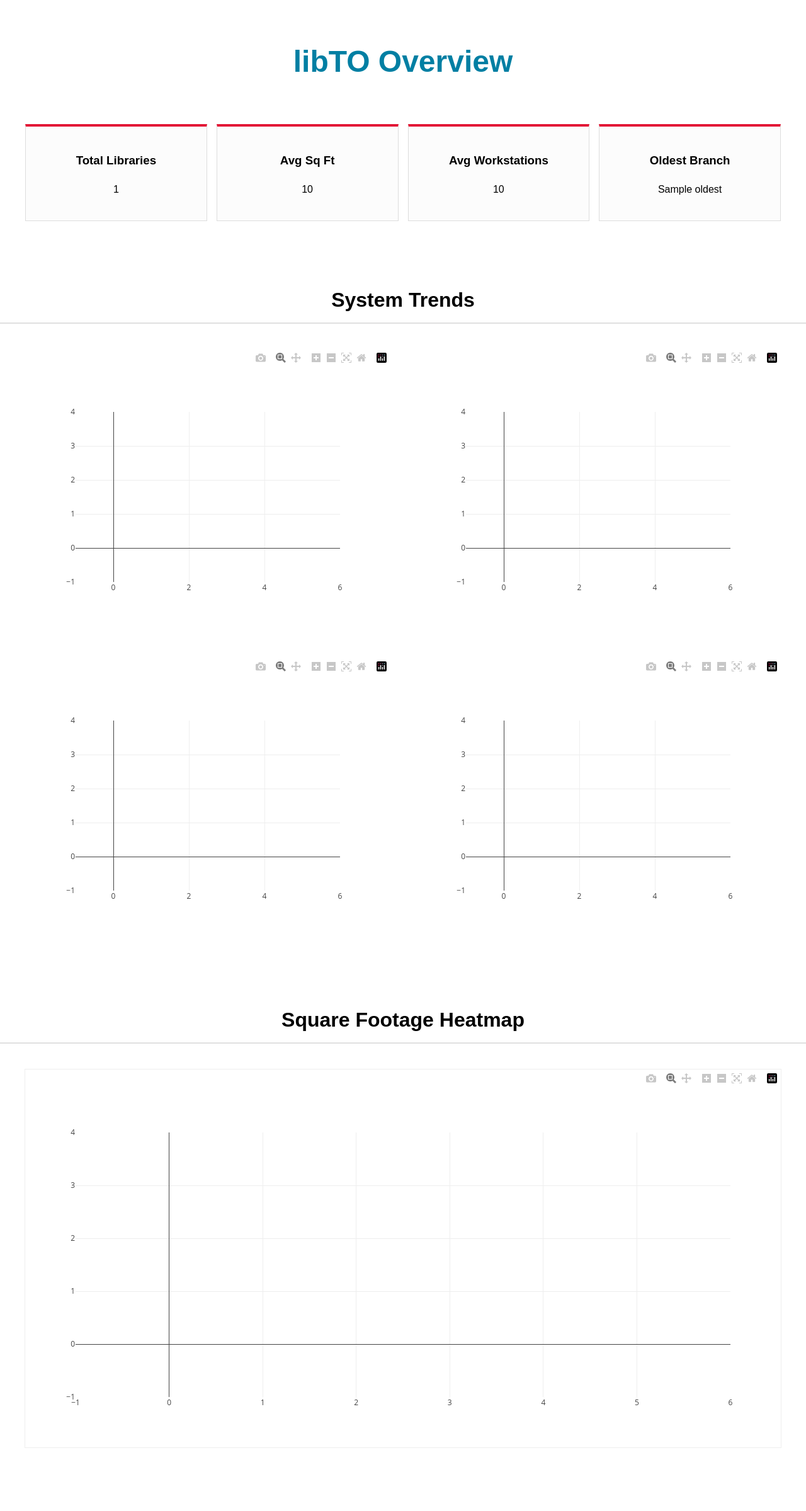
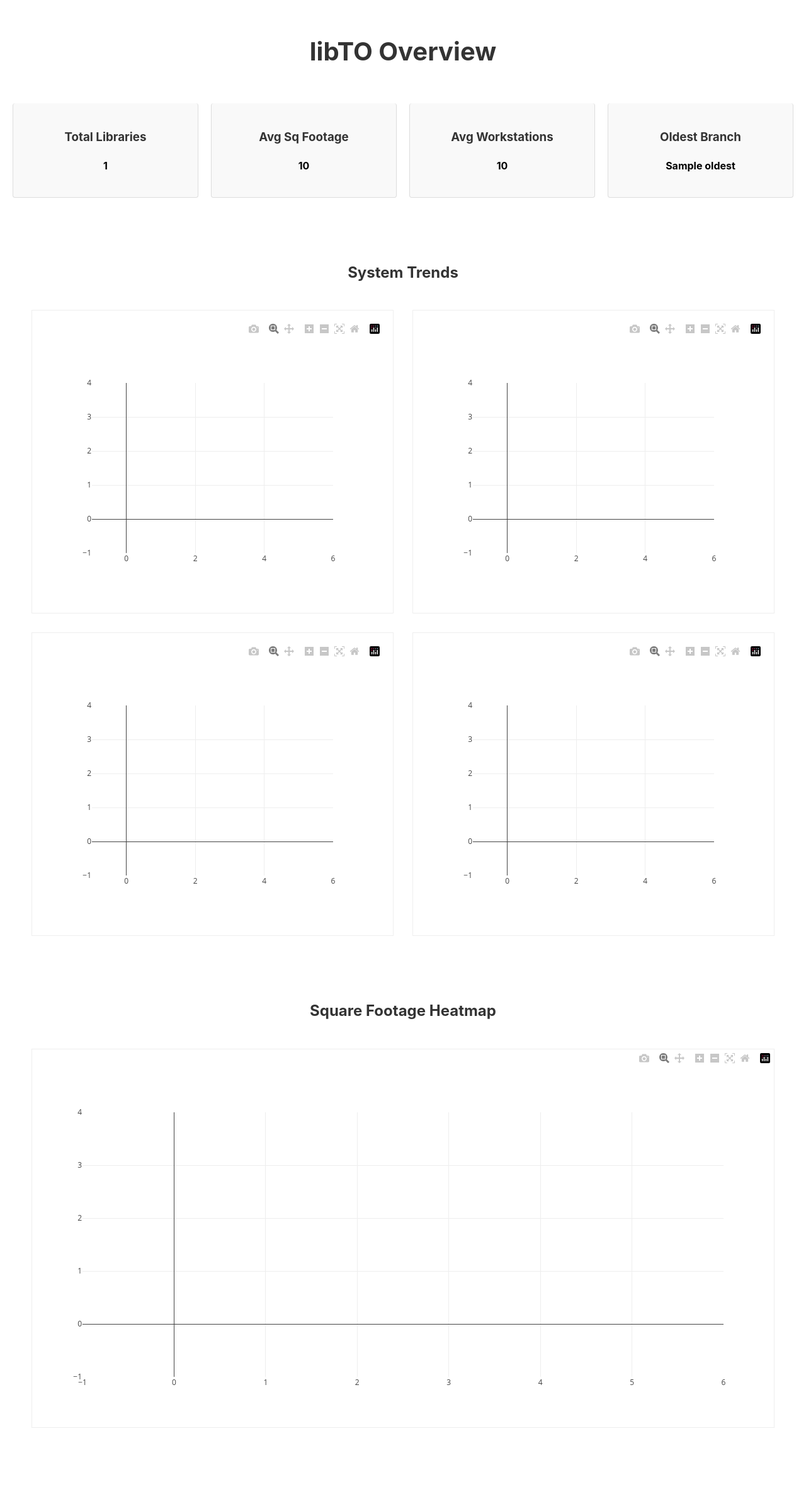
Before and after one commit to edimaudo/LibTO, a FastAPI app: template templates/overview.html in a window 1280 px wide. Shown: the whole page at 63% size. After the commit the page ends 2267 px from the top, so only its background shows below. Run offline with FastAPI, Linux system fonts and the light colour scheme; the template is opened without the code that fills it: most values are stand-ins (such as "Sample title", 1, 10 or a date in 2020); some libraries are stand-ins or nearby versions.

Commit message:
Update overview.html

```diff
--- a/templates/overview.html
+++ b/templates/overview.html
@@ -6,81 +6,121 @@
     <script src="https://cdn.plot.ly/plotly-latest.min.js"></script>
     <title>libTO | Overview</title>
     <style>
-        body { text-align: center; font-family: sans-serif; }
+        body { text-align: center; background-color: #ffffff; color: #333; }
 
-        .header-section { margin: 60px 0; }
-        .header-section h1 { font-size: 3rem; color: #007FA3; }
+        .overview-header h1 {
+            margin: 50px 0;
+            font-size: 2.5rem;
+            color: var(--tpl-blue);
+        }
 
-        /* KPI Cards in one line */
-        .kpi-row {
+        /* 4 Pillars - Forced into one line */
+        .pillars-row {
             display: flex;
             justify-content: center;
-            gap: 15px;
-            max-width: 1200px;
-            margin: 0 auto 80px auto;
+            gap: 20px;
+            margin-bottom: 60px;
+            padding: 0 20px;
         }
 
-        .kpi-card {
+        .pillar-card {
             flex: 1;
+            min-width: 200px;
+            max-width: 300px;
             padding: 20px;
             border: 1px solid #ddd;
-            border-top: 4px solid #E31837;
-            background: #fcfcfc;
+            border-top: 5px solid var(--tpl-blue);
+            background: #f9f9f9;
         }
 
-        /* Spacing and Centralization for Charts */
-        .section-title { margin-top: 100px; font-size: 2rem; }
+        /* Spacing for sections */
+        .section-container {
+            margin-top: 100px; /* Large spacing to see text clearly */
+            padding: 0 50px;
+        }
 
+        /* 2x2 Grid for Trends */
         .charts-grid {
             display: grid;
             grid-template-columns: 1fr 1fr;
-            gap: 40px;
-            max-width: 1200px;
-            margin: 40px auto;
+            gap: 30px;
+            margin-top: 40px;
         }
 
-        .chart-container { height: 450px; width: 100%; border: 1px solid #eee; }
+        .chart-box {
+            height: 450px; /* Required for Plotly to render */
+            border: 1px solid #eee;
+        }
 
         #heatmap-viz {
             height: 600px;
-            max-width: 1200px;
-            margin: 40px auto 100px auto;
+            margin-top: 40px;
             border: 1px solid #eee;
         }
     </style>
 </head>
 <body>
 
-<div class="header-section">
+<header class="overview-header">
     <h1>libTO Overview</h1>
+</header>
+
+<main>
+    <section class="pillars-row">
+        <div class="pillar-card">
+            <h3>Total Libraries</h3>
+            <p class="kpi-value"><b>{{ kpis.count }}</b></p>
+        </div>
+        <div class="pillar-card">
+            <h3>Avg Sq Footage</h3>
+            <p class="kpi-value"><b>{{ kpis.avg_sq_ft }}</b></p>
+        </div>
+        <div class="pillar-card">
+            <h3>Avg Workstations</h3>
+            <p class="kpi-value"><b>{{ kpis.avg_ws }}</b></p>
+        </div>
+        <div class="pillar-card">
+            <h3>Oldest Branch</h3>
+            <p class="kpi-value"><b>{{ kpis.oldest }}</b></p>
+        </div>
+    </section>
+
+    <div class="section-container">
+        <h2>System Trends</h2>
+        <div class="charts-grid">
+            <div id="chart-reg" class="chart-box"></div>
+            <div id="chart-circ" class="chart-box"></div>
+            <div id="chart-visits" class="chart-box"></div>
+            <div id="chart-ws" class="chart-box"></div>
+        </div>
     </div>
 
-<div class="kpi-row">
-    <div class="kpi-card"><h3>Total Libraries</h3><p>{{ kpis.count }}</p></div>
-    <div class="kpi-card"><h3>Avg Sq Ft</h3><p>{{ kpis.avg_sq_ft }}</p></div>
-    <div class="kpi-card"><h3>Avg Workstations</h3><p>{{ kpis.avg_ws }}</p></div>
-    <div class="kpi-card"><h3>Oldest Branch</h3><p>{{ kpis.oldest }}</p></div>
-</div>
-
-<h2 class="section-title">System Trends</h2>
-<div class="charts-grid">
-    <div id="reg"></div>
-    <div id="circ"></div>
-    <div id="visits"></div>
-    <div id="ws"></div>
-</div>
-
-<h2 class="section-title">Square Footage Heatmap</h2>
-<div id="heatmap-viz"></div>
+    <div class="section-container" style="margin-bottom: 100px;">
+        <h2>Square Footage Heatmap</h2>
+        <div id="heatmap-viz"></div>
+    </div>
+</main>
 
 <script>
-    // Explicitly parsing the JSON and targeting IDs
-    const config = {responsive: true};
-    Plotly.newPlot('reg', {{ charts.reg | safe }}, config);
-    Plotly.newPlot('circ', {{ charts.circ | safe }}, config);
-    Plotly.newPlot('visits', {{ charts.visits | safe }}, config);
-    Plotly.newPlot('ws', {{ charts.ws | safe }}, config);
-    Plotly.newPlot('heatmap-viz', {{ heatmap | safe }}, config);
+    // Configuration to make charts responsive
+    const config = { responsive: true };
+
+    // The JSON.parse( ... | safe ) pattern is the most reliable way to load Plotly data
+    try {
+        const dataReg = JSON.parse('{{ charts.reg | safe }}');
+        const dataCirc = JSON.parse('{{ charts.circ | safe }}');
+        const dataVisits = JSON.parse('{{ charts.visits | safe }}');
+        const dataWS = JSON.parse('{{ charts.ws | safe }}');
+        const dataHeatmap = JSON.parse('{{ heatmap | safe }}');
+
+        Plotly.newPlot('chart-reg', dataReg.data, dataReg.layout, config);
+        Plotly.newPlot('chart-circ', dataCirc.data, dataCirc.layout, config);
+        Plotly.newPlot('chart-visits', dataVisits.data, dataVisits.layout, config);
+        Plotly.newPlot('chart-ws', dataWS.data, dataWS.layout, config);
+        Plotly.newPlot('heatmap-viz', dataHeatmap.data, dataHeatmap.layout, config);
+    } catch (err) {
+        console.error("Plotly Rendering Error:", err);
+    }
 </script>
 
 </body>
```
